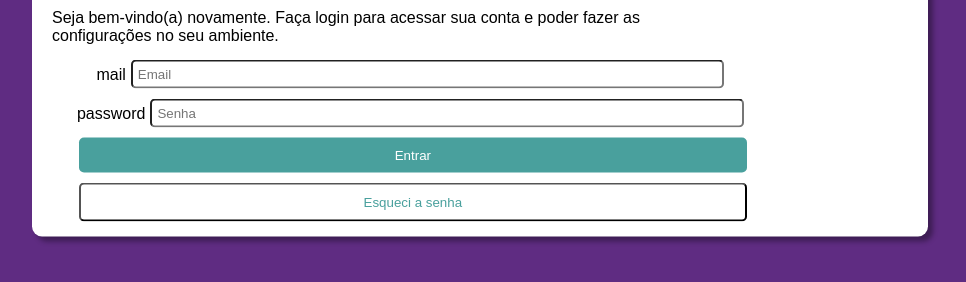
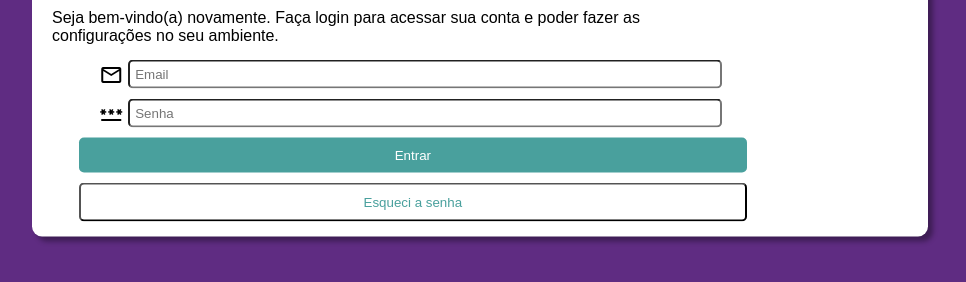
Before and after one commit to Gbr-sl/pagina-login, a plain HTML site: page index.html in a window 1280 px wide. Shown: the part 306-588 px from the top of the page, without its empty margins (160-1126 px from the left). Drawn offline with nearby package versions, Linux system fonts and the light colour scheme.

Commit message:
Update index.html

```diff
--- a/index.html
+++ b/index.html
@@ -7,8 +7,9 @@
     <link rel="stylesheet" href="estilos/style.css">
     <link rel="stylesheet" href="estilos/media-queries1.css">
 
-    <!-- <link rel="stylesheet" href="https://fonts.googleapis.com/css2?family=Material+Symbols+Outlined:opsz,wght,FILL,GRAD@20..48,100..700,0..1,-50..200&icon_names=mail" />
-    <link rel="stylesheet" href="https://fonts.googleapis.com/css2?family=Material+Symbols+Outlined:opsz,wght,FILL,GRAD@20..48,100..700,0..1,-50..200&icon_names=password" /> -->
+    <link rel="stylesheet" href="https://fonts.googleapis.com/css2?family=Material+Symbols+Outlined:opsz,wght,FILL,GRAD@20..48,100..700,0..1,-50..200&icon_names=mail" />
+
+    <link rel="stylesheet" href="https://fonts.googleapis.com/css2?family=Material+Symbols+Outlined:opsz,wght,FILL,GRAD@20..48,100..700,0..1,-50..200&icon_names=password" />
 
 </head>
 <body>
```
